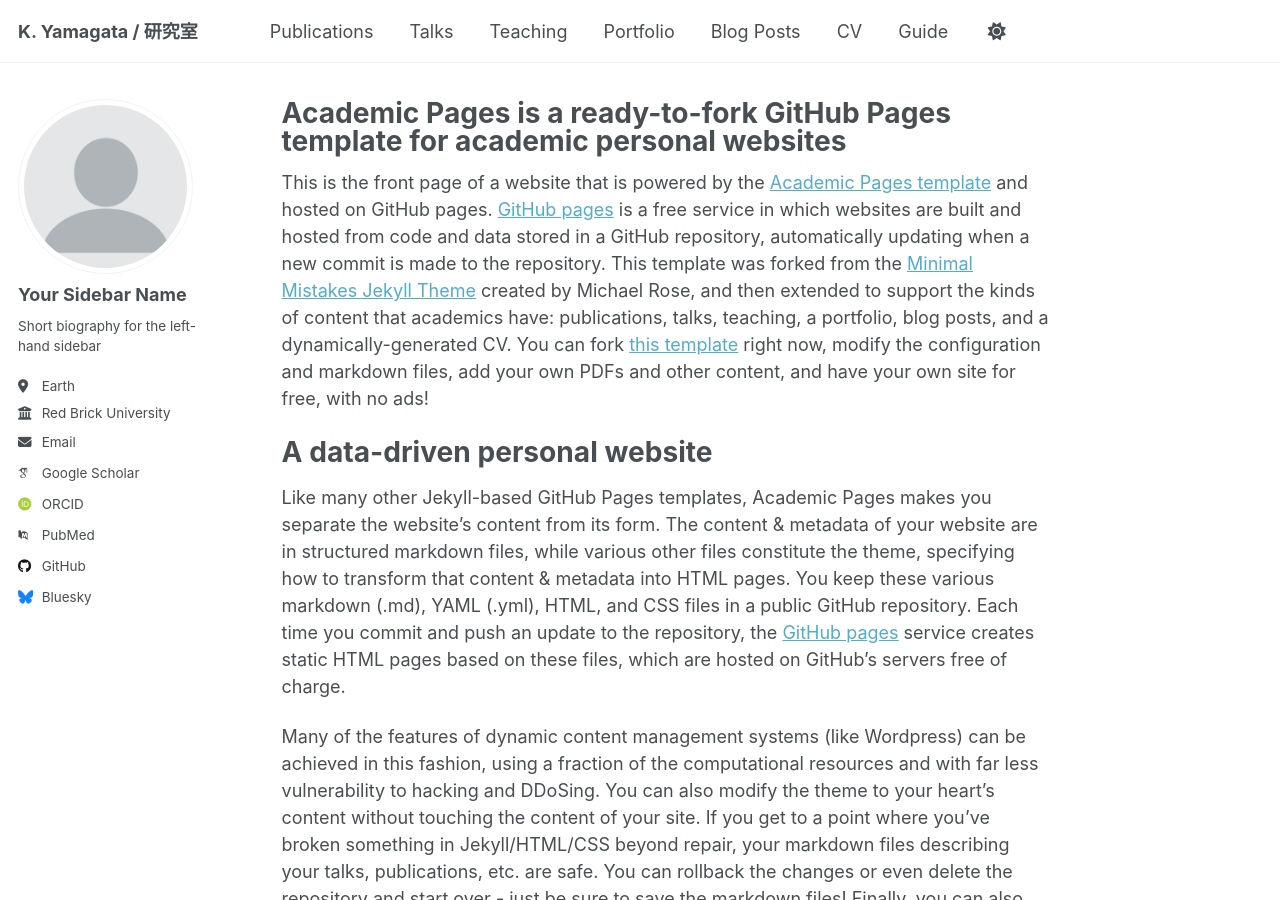
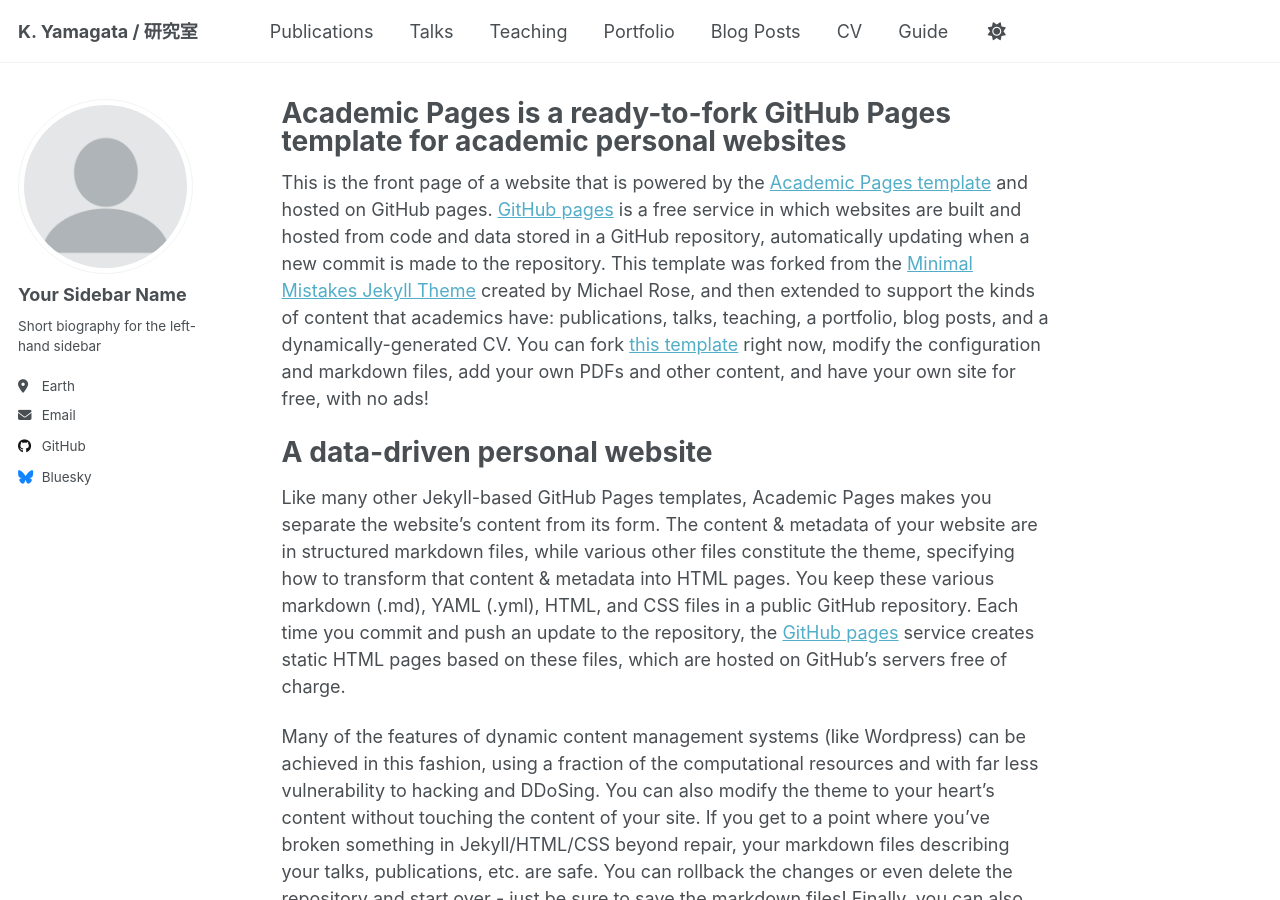
Before and after one commit to qymgt/qymgt.github.io, a Jekyll site: the page built from _pages/about.md, in a window 1280 px wide and 900 px high. Built offline with Jekyll 4.4.1, drawn with Linux system fonts in a browser that asks for light colours; some web fonts are replaced.

Commit message:
Update _config.yml
xxx

```diff
--- a/_config.yml
+++ b/_config.yml
@@ -27,20 +27,20 @@ author:
   pronouns         : # example: "she/her"
   bio              : "Short biography for the left-hand sidebar"
   location         : "Earth"
-  employer         : "Red Brick University"
+  #employer         : "Red Brick University"
   uri              : # URL
   email            : "none@example.org"
 
   # Academic websites
   academia         : # URL
-  arxiv            : # URL - Update with the correct link to your profile
-  googlescholar    : "https://scholar.google.com/citations?user=PS_CX0AAAAAJ"
+  #arxiv            : # URL - Update with the correct link to your profile
+  #googlescholar    : "https://scholar.google.com/citations?user=PS_CX0AAAAAJ"
   impactstory      : # URL
-  orcid            : "http://orcid.org/yourorcidurl"
-  semantic         : # URL
-  pubmed           : "https://www.ncbi.nlm.nih.gov/pubmed/?term=john+snow"
-  researchgate     : # URL
-  scopus           : # URL
+  #orcid            : "http://orcid.org/yourorcidurl"
+  #semantic         : # URL
+  #pubmed           : "https://www.ncbi.nlm.nih.gov/pubmed/?term=john+snow"
+  #researchgate     : # URL
+  #scopus           : # URL
 
   # Repositories and software development
   bitbucket        : # Username - Update with your username on the site
```
